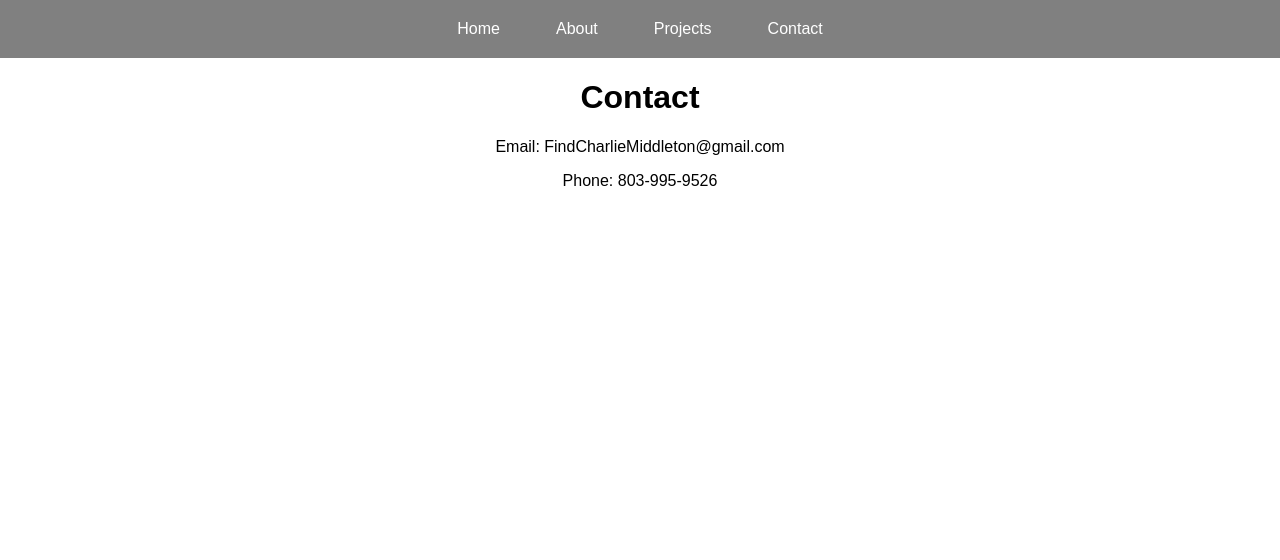
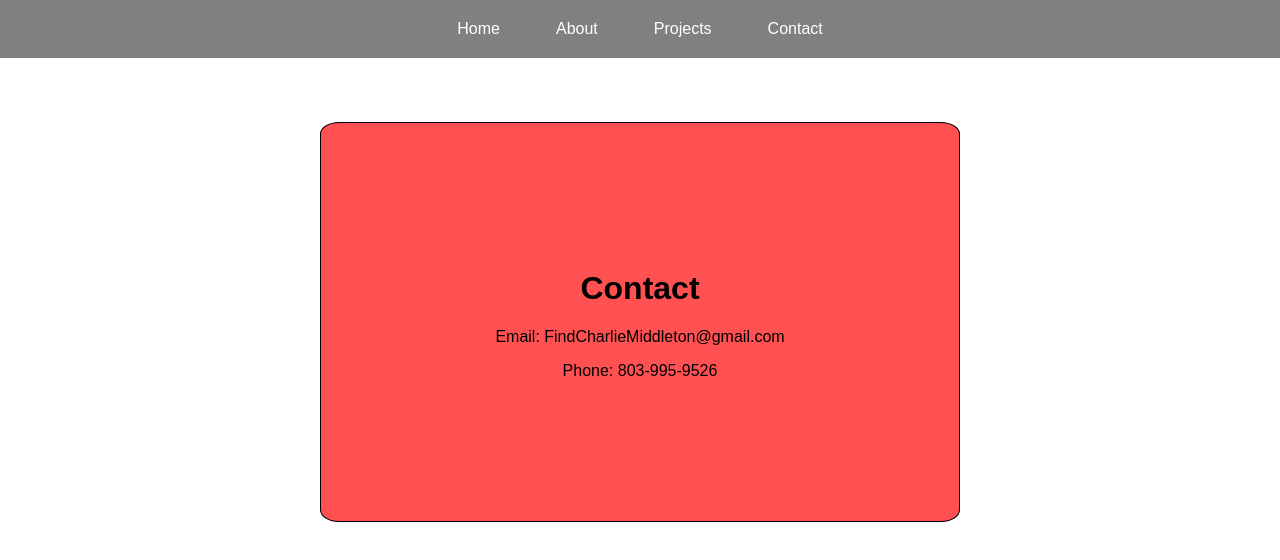
Before and after one commit to CharlesEMiddleton/MyPortfolio, a React (Create React App) app in the folder frontend/: page /contact in a window 1280 px wide. Shown: the top 560 px of the page. Built offline with nearby package versions, Linux system fonts and the light colour scheme.

Commit message:
new changes

```diff
--- a/frontend/src/pages/Contact/Contact.css
+++ b/frontend/src/pages/Contact/Contact.css
@@ -0,0 +1,26 @@
+body {
+    color: black;
+    font-family: sans-serif;
+}
+
+.container {
+    display: flex;
+    flex-direction: column;
+    align-items: center;
+    justify-content: center;
+    width: 50vw;
+    background-color: rgba(255, 80, 80, 0.993);
+    border: 1px solid black;
+    border-radius: 3%;
+    margin: 0 auto;
+    height: 50vh;
+    margin-top: 5%;
+    background-position: center;
+    background-size: cover;
+    background-repeat: no-repeat;
+}
+
+.container:hover {
+    transform: translateY(-10px);
+    background-color: #45a049;
+}
--- a/frontend/src/pages/Contact/Contact.js
+++ b/frontend/src/pages/Contact/Contact.js
@@ -1,11 +1,13 @@
 import React from "react";
-
+import './Contact.css'
 export default function Contact(){
     return(
-        <div>
+        <div className="container">
+            <div>
         <h1>Contact</h1>
         <p>Email: FindCharlieMiddleton@gmail.com</p>
         <p>Phone: 803-995-9526</p>
         </div>
+        </div>
     )
 }
--- a/frontend/src/pages/Home/Home.css
+++ b/frontend/src/pages/Home/Home.css
@@ -36,6 +36,20 @@ grid-row: 1/1;
 
    }
 
+   .highlight {
+    display: inline-block;
+    padding: 10px 20px;
+    background-color: #4CAF50;
+
+    border-radius: 4px;
+    text-align: center;
+    transition: transform 0.3s, background-color 0.3s;
+  }
+
+  .highlight:hover {
+    transform: translateY(-10px);
+    background-color: #45a049;
+  }
 
   @keyframes moveInCircle {
     from {
--- a/frontend/src/pages/Home/Home.js
+++ b/frontend/src/pages/Home/Home.js
@@ -8,16 +8,15 @@ export default function Home (){
     return(
         <div className="baseContainer">
 
-      <div className="big-arrow-down"></div>
 
         <div className = "box1">
         <h1>Hello and welcome to my page</h1>
         </div>
-        <div className = "box2" >
+        <div className = "box2 highlight" >
         <WeatherAPI />
         </div>
 
-        <div className = "box3">
+        <div className = "box3 highlight">
         <JokeAPI />
         </div>
 
```
